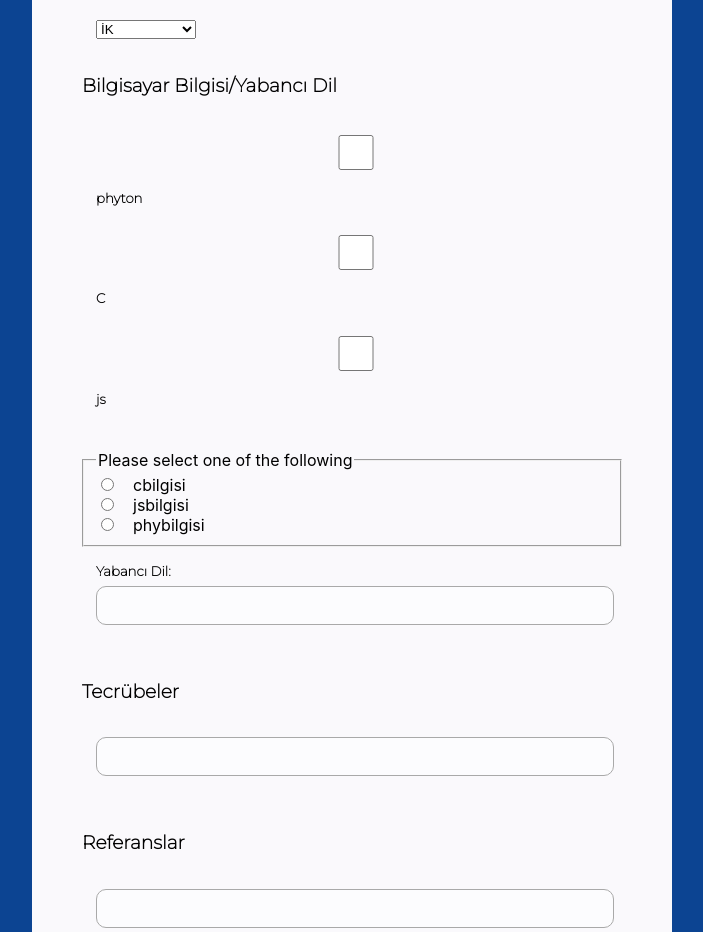
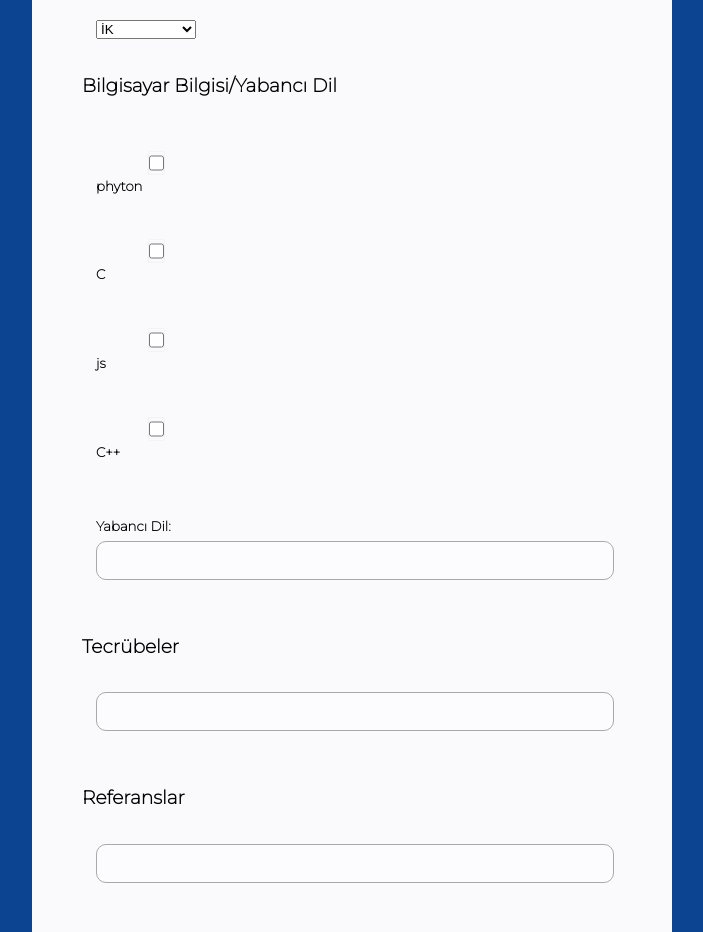
Before and after one commit to denizyesill/form-project, a React (Create React App) app: page / in a window 1280 px wide. Shown: the part 1520-2452 px from the top of the page, without its empty margins (288-991 px from the left). Built offline with nearby package versions, Linux system fonts and the light colour scheme.

Commit message:
checkbox update

```diff
--- a/src/App.css
+++ b/src/App.css
@@ -6,8 +6,14 @@
   top: 2em;
 }
 
-
-
+.form_container input[type="checkbox"]{
+  width: 15px;
+    height: 22px;
+    margin: 20px 7px 0 0;
+    margin-left: 4em;
+    box-shadow: 0 0 1px #ccc;
+    border-radius: 3px;
+}
 
 .form_section {
   margin: 10vh 0;
--- a/src/App.js
+++ b/src/App.js
@@ -17,7 +17,7 @@ const App = () => {
   const handleSubmit = (event) => {
     event.preventDefault();
     console.log(inputs);
-  };
+   };
 
   return (
     <div className="page_container">
@@ -153,19 +153,11 @@ const App = () => {
         </legend>
 
        <label>
-       <input type="checkbox" name="phyt"    onChange={handleChange}   value={inputs.phyt || ""} /><h5>phyton</h5><br />
-       <input type="checkbox" name="cbilgisi"    onChange={handleChange}   value={inputs.cbilgisi || ""} /><h5>C</h5><br />
-       <input type="checkbox" name="jsbilgisi"    onChange={handleChange}   value={inputs.jsbilgisi || ""} /><h5>js</h5><br />
+       <input type="checkbox" name="phyt"       onChange={handleChange}   value="pyhton" /><h5>phyton</h5><br/>
+       <input type="checkbox" name="cbilgisi"    onChange={handleChange}   value="C" /><h5>C</h5><br/>
+       <input type="checkbox" name="jsbilgisi"    onChange={handleChange}   value="JS" /><h5>js</h5><br/>
+       <input type="checkbox" name="c++bilgisi"    onChange={handleChange}   value="c++" /><h5>C++</h5><br/>
        </label>
-
-
-       <fieldset>
-    <legend>Please select one of the following</legend>
-    <input type="radio" name="cbilgisi"  onChange={handleChange}  value={inputs.cbilgisi || ""}/><label for="cbilgisi">cbilgisi</label><br />
-    <input type="radio" name="jsbilgisi"   onChange={handleChange}  value={inputs.jsbilgisi || ""} /><label for="jsbilgisi">jsbilgisi</label><br />
-    <input type="radio" name="phybilgisi"   onChange={handleChange}  value={inputs.phybilgisi || ""} /><label for="phybilgisi">phybilgisi</label><br />
-</fieldset>
-
 
 
         <label>
```
Also changed, not shown: public/Roboto-Regular.ttf (deleted).
